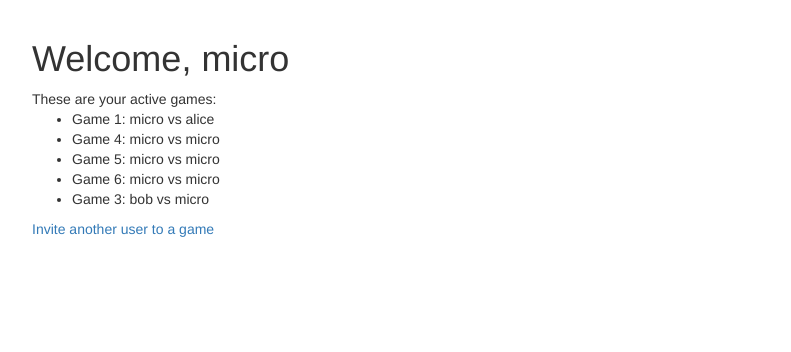
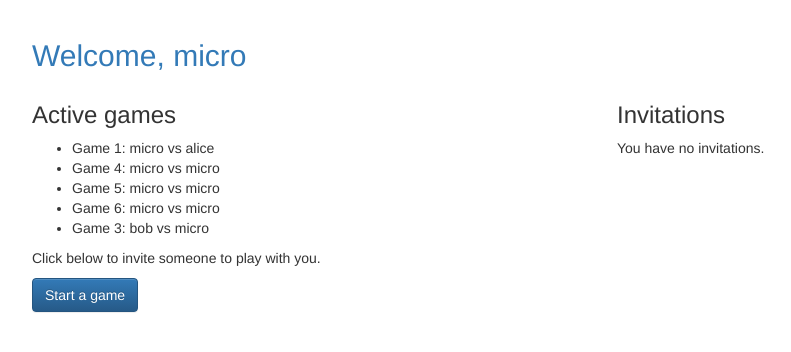
Before and after one commit to ForeverDreamer/django_learning, a Django app: page /player/home in a window 1280 px wide. Shown: the part 51-403 px from the top of the page, without its empty margins (38-829 px from the left). Run offline with Django 3.2, Linux system fonts and the light colour scheme; a user stored in the database is signed in; data comes from the database, SQL or seed files in the repository; both versions use the stored data as it was after the commit; some libraries are stand-ins or nearby versions.

Commit message:
Django Fundamentals(8 Forms and Authentication) 9)  Demo Accepting Invitations

```diff
--- a/django_fundamentals/tictactoe/player/urls.py
+++ b/django_fundamentals/tictactoe/player/urls.py
@@ -1,7 +1,6 @@
 from django.conf.urls import url
 from django.contrib.auth.views import LoginView, LogoutView
-from .views import home, new_invitation
-
+from .views import home, new_invitation, accept_invitation
 
 urlpatterns = [
     url(r'home$', home, name="player_home"),
@@ -11,5 +10,8 @@ urlpatterns = [
     url(r'logout$',
         LogoutView.as_view(),
         name="player_logout"),
-    url(r'new_invitation$', new_invitation, name="player_new_invitation")
+    url(r'new_invitation$', new_invitation, name="player_new_invitation"),
+    url(r'accept_invitation/(?P<inv_id>\d+)/$',
+        accept_invitation,
+        name="player_accept_invitation")
 ]
--- a/django_fundamentals/tictactoe/player/views.py
+++ b/django_fundamentals/tictactoe/player/views.py
@@ -1,5 +1,6 @@
-from django.shortcuts import render, redirect
+from django.shortcuts import render, redirect, get_object_or_404
 from django.contrib.auth.decorators import login_required
+from django.core.exceptions import PermissionDenied
 
 from gameplay.models import Game
 from .forms import InvitationForm
@@ -7,16 +8,18 @@ from .models import Invitation
 
 
 # Create your views here.
-@login_required
+@login_required()
 def home(request):
     my_games = Game.objects.games_for_user(request.user)
     active_games = my_games.active()
+    invitations = request.user.invitations_received.all()
 
     return render(request, "player/home.html",
-                  {'games': active_games})
+                  {'games': active_games,
+                   'invitations': invitations})
 
 
-@login_required
+@login_required()
 def new_invitation(request):
     if request.method == "POST":
         invitation = Invitation(from_user=request.user)
@@ -27,3 +30,20 @@ def new_invitation(request):
     else:
         form = InvitationForm()
     return render(request, "player/new_invitation_form.html", {'form': form})
+
+
+@login_required()
+def accept_invitation(request, inv_id):
+    invitation = get_object_or_404(Invitation, pk=inv_id)
+    if not request.user == invitation.to_user:
+        raise PermissionDenied
+    if request.method == 'POST':
+        if "accept" in request.POST:
+            Game.objects.create(first_player=invitation.to_user, second_player=invitation.from_user)
+        invitation.delete()
+        return redirect('player_home')
+    else:
+        return render(request,
+                      "player/accept_invitation_form.html",
+                      {'invitation': invitation}
+                      )
--- a/django_fundamentals/tictactoe/templates/player/home.html
+++ b/django_fundamentals/tictactoe/templates/player/home.html
@@ -1,14 +1,48 @@
 {% extends "base.html" %}
 
+{% block title %}
+    Home: {{ user.username }}
+{% endblock %}
+
 {% block content %}
-    <h1>Welcome, {{ user.username }}</h1>
-    These are your active games:
+    <h2 class="text-primary">Welcome, {{ user.username }}</h2>
 
-    <ul>
-    {% for g in games %}
-        <li>Game {{ g.id }}: {{ g.first_player }} vs {{ g.second_player }} </li>
-    {% endfor %}
-    </ul>
+    <div class="row">
+        <div class="col-md-6">
+            <h3>Active games</h3>
 
-    <a href="{% url 'player_new_invitation' %}">Invite another user to a game</a>
+            <ul>
+                {% for g in games %}
+                    <li>Game {{ g.id }}: {{ g.first_player }} vs {{ g.second_player }} </li>
+                {% endfor %}
+            </ul>
+
+            <p>Click below to invite someone to play with you.</p>
+            <p>
+                <a class="btn btn-primary"
+                   href="{% url 'player_new_invitation' %}">Start a game</a>
+            </p>
+        </div>
+
+
+        <div class="col-md-6">
+            <h3>Invitations</h3>
+
+            {% if invitations %}
+                <div class="list-group">
+                    {% for inv in invitations %}
+                        <a class="list-group-item"
+                           href="{% url 'player_accept_invitation' inv_id=inv.id %}">
+                            {{ inv.from_user.username }} has invited you to a game. Click here.
+                        </a>
+                    {% endfor %}
+                </div>
+
+            {% else %}
+                <p>You have no invitations.</p>
+            {% endif %}
+
+        </div>
+    </div>
+
 {% endblock %}
```
Also changed, not shown: django_fundamentals/tictactoe/templates/player/accept_invitation_form.html (added, +19 -0 lines), django_fundamentals/tictactoe/db.sqlite3.
